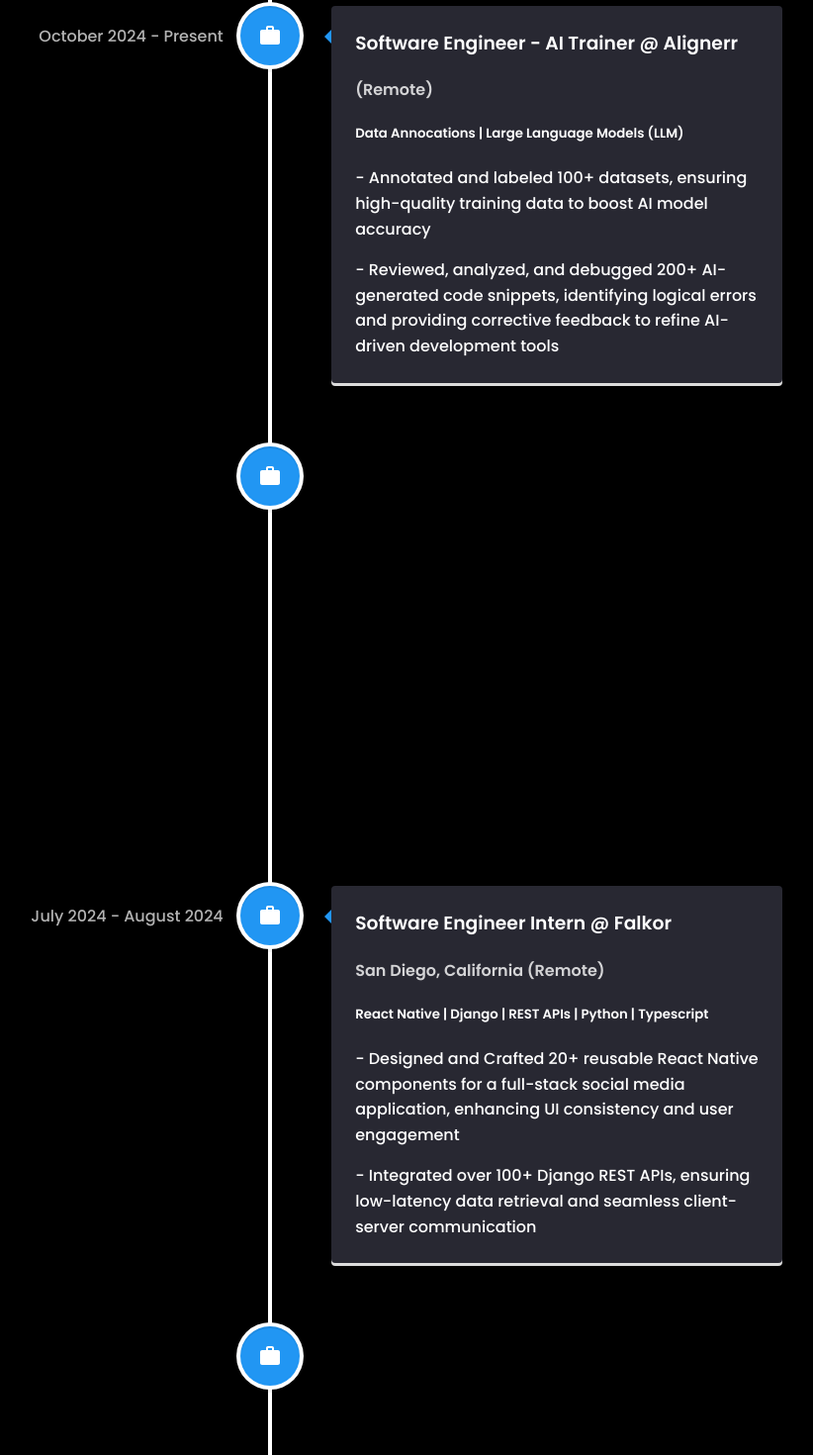
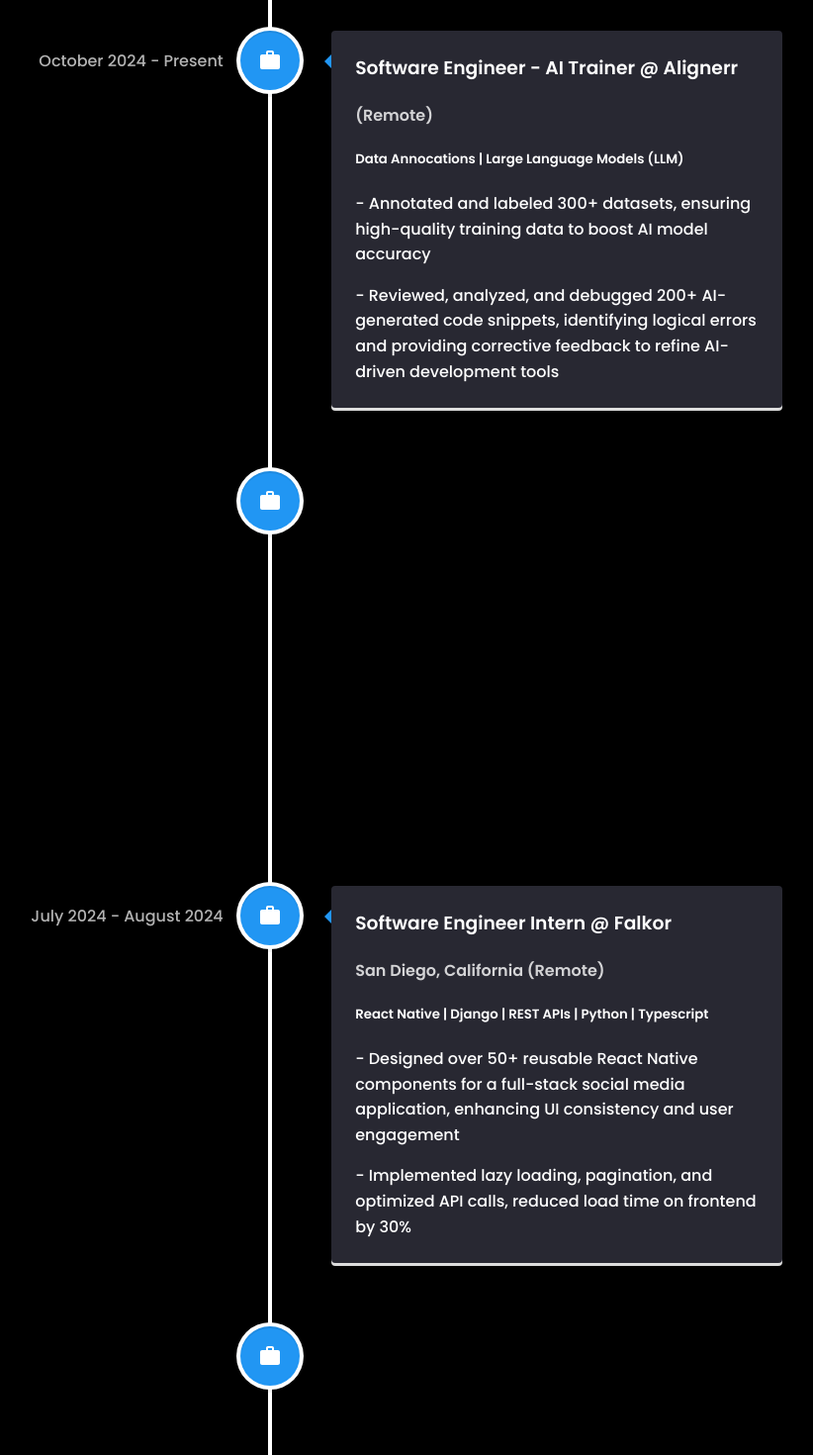
Before and after one commit to qwer030413/Portfoilio, a React (Vite) app in the folder Portfolio/: page / in a window 1280 px wide. Shown: the part 2663-4133 px from the top of the page at 99% size, without its empty margins (399-1221 px from the left). Built offline with nearby package versions, Linux system fonts and the light colour scheme; a web font is replaced by a local one.

Commit message:
Updated resume

```diff
--- a/Portfolio/src/Pages/Experiences/Experiences.tsx
+++ b/Portfolio/src/Pages/Experiences/Experiences.tsx
@@ -12,8 +12,8 @@
             Used: "Python | Django | REST APIs | PostgreSQL",
             date : "January 2025 - Present",
             location : "El Cajon, California",
-            description1: "- Streamlined REST API endpoints and database migrations using Django to support the SPEAR project, improving backend efficiency and scalability",
-            description2: "- Collaborated in debugging and refactoring backend code to improve maintainability and reduce execution time",
+            description1: "- Streamlined REST API endpoints, implemented CRUD functionality, and managed database migrations using Django to support the SPEAR project, improving backend efficiency and scalability",
+            description2: "- Collaborated in refactoring in backend code and wrote Unit Tests to improve maintainability and reduce execution time",
             icon: <MdWork />
         },
         {
@@ -22,7 +22,7 @@
             Used: "Data Annocations | Large Language Models (LLM)",
             date : "October 2024 - Present",
             location : "(Remote)",
-            description1: "- Annotated and labeled 100+ datasets, ensuring high-quality training data to boost AI model accuracy",
+            description1: "- Annotated and labeled 300+ datasets, ensuring high-quality training data to boost AI model accuracy",
             description2: "- Reviewed, analyzed, and debugged 200+ AI-generated code snippets, identifying logical errors and providing corrective feedback to refine AI-driven development tools",
             icon: <MdWork />
         },
@@ -32,8 +32,8 @@
             Used: "React Native | Node.js | PostgreSQL | AWS",
             date : "September 2024 - Present",
             location : "University of California, San Diego",
-            description1: "- Developed 15+ pages and components for a React Native mobile app Triton Spend, an app to help UCSD students track their finances and spending habits",
-            description2: "- Integrated Node.js APIs to handle transactions and data processing, ensuring seamless backend communication",
+            description1: "- Integrated Google Authentication for secure user login and Node.js APIs to handle transactions and data processing",
+            description2: "- Used AWS for backend services and managed PostgreSQL as the database, ensuring scalability and efficient data storage",
             icon: <MdWork />
         },
         {
@@ -42,8 +42,8 @@
             Used: "React Native | Django | REST APIs | Python | Typescript",
             date : "July 2024 - August 2024",
             location : "San Diego, California (Remote)",
-            description1: "- Designed and Crafted 20+ reusable React Native components for a full-stack social media application, enhancing UI consistency and user engagement",
-            description2: "- Integrated over 100+ Django REST APIs, ensuring low-latency data retrieval and seamless client-server communication",
+            description1: "- Designed over 50+ reusable React Native components for a full-stack social media application, enhancing UI consistency and user engagement",
+            description2: "- Implemented lazy loading, pagination, and optimized API calls, reduced load time on frontend by 30%",
             icon: <MdWork />
         },
         {
@@ -52,7 +52,7 @@
                 Used: "JIRA | Git | Firmware",
                 date : "June 2021 - August 2021",
             location : "Carlsbad, California",
-            description1: "- Conducted 600+ firmware tests on company products on company products, ensuring software reliability and functionality",
+            description1: "- Conducted 600+ firmware tests on company products, automating Unit and Integration testing for reliability",
             description2: "- Identified and documented software and hardware defects using JIRA, facilitating efficient issue tracking and resolution",
             icon: <MdWork />
         },
@@ -62,7 +62,7 @@
             Used: "Jupiter Notebook | SKlearn | Pandas | Beautiful Soup",
             date : "October 2020 - August 2021",
             location : "Carlsbad, California (Remote)",
-            description1: "- Built a basic recommendation system using Pandas and Jupyter Notebook, applying data analysis techniques to personalize user suggestions",
+            description1: "- Built a basic recommendation system using Pandas and Jupyter Notebook, applying data analysis techniques to personalize user suggestions and improve user engagement",
             description2: "- Scraped, cleaned, and structured web data using BeautifulSoup, enhancing dataset quality for machine learning experiments",
             icon: <MdWork />
         },
```
Also changed, not shown: 1 other file (tests, documents, lock files or other folders).
